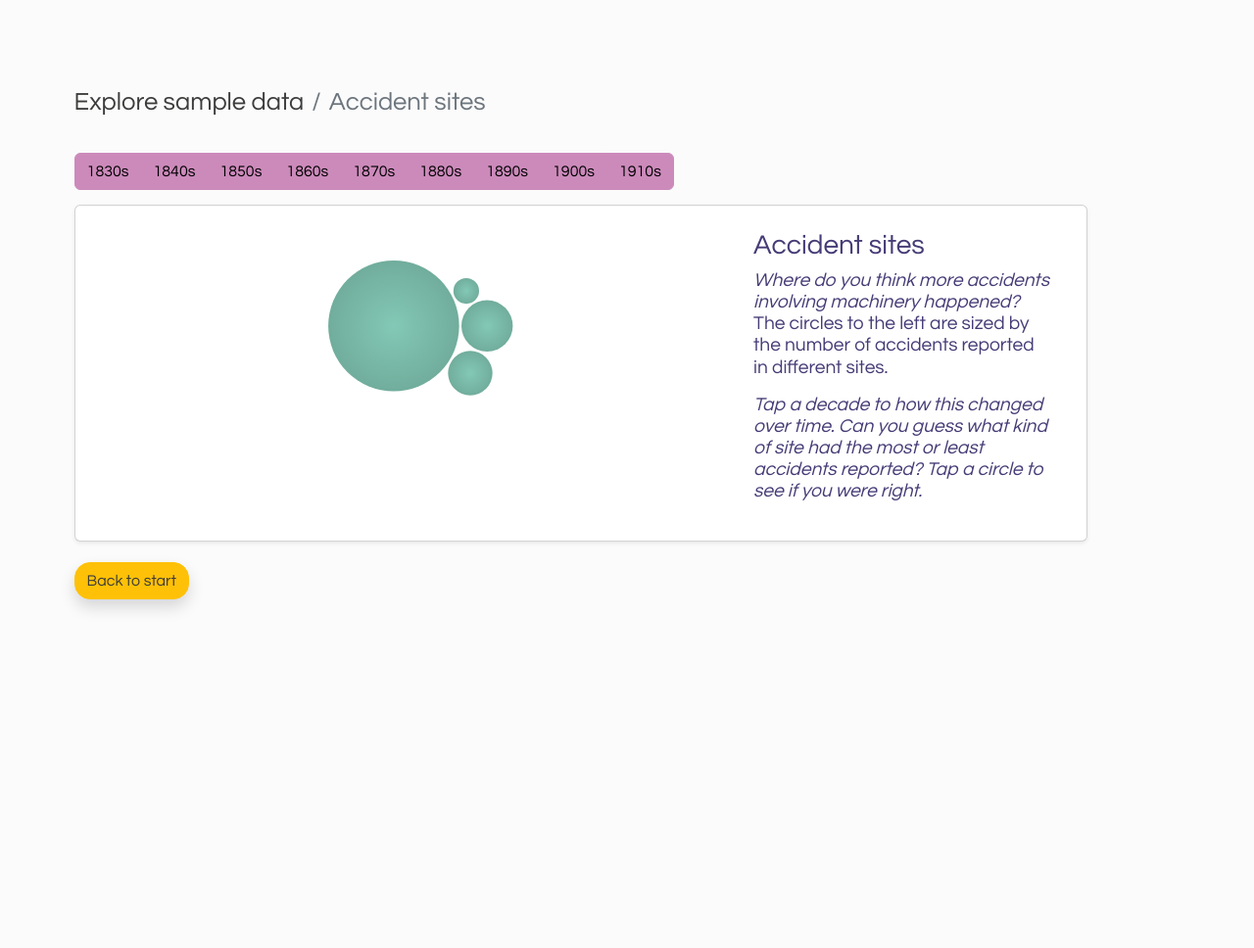
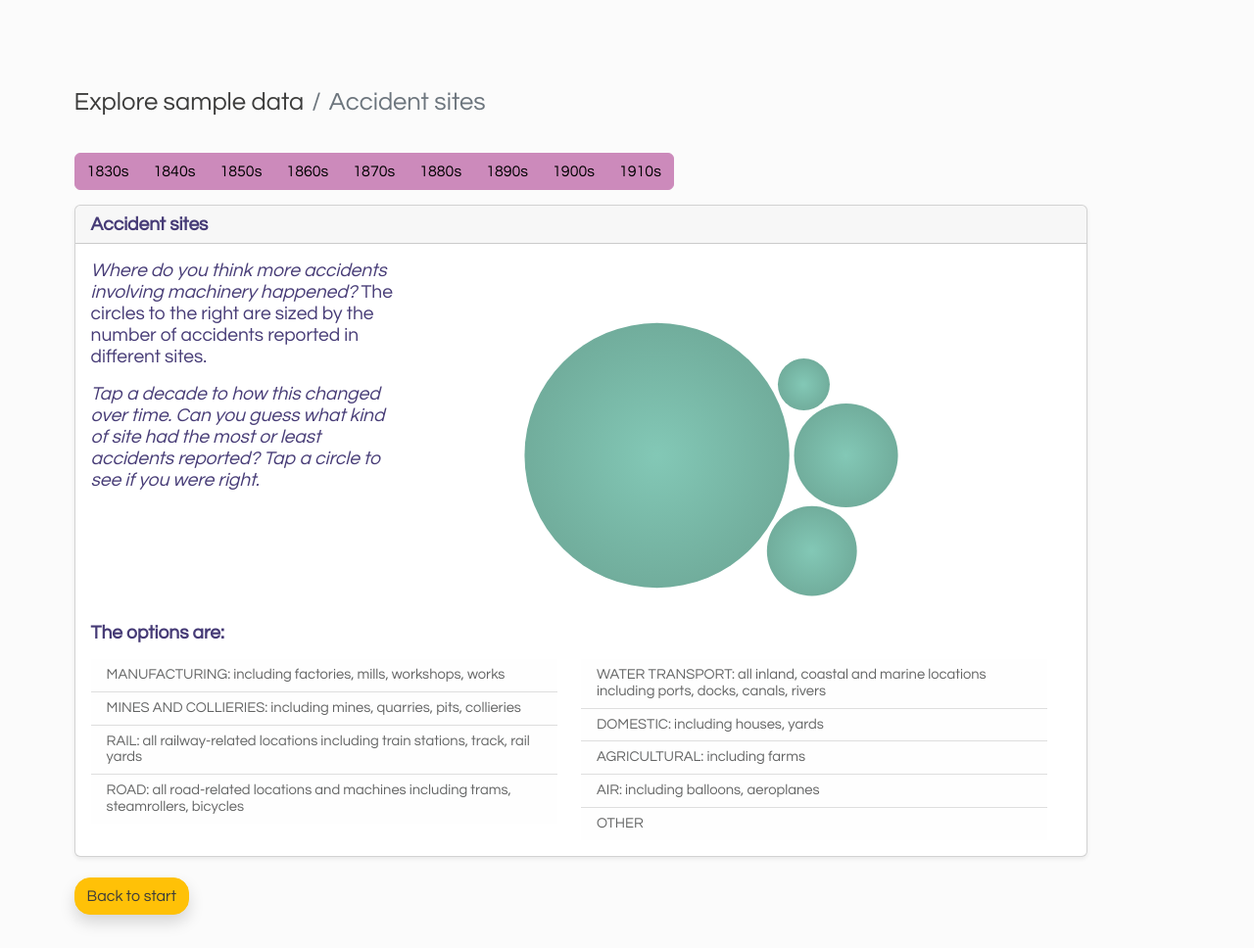
Before and after one commit to Living-with-machines/accidents-interactive, a plain HTML site: page slide5.html in a window 1280 px wide. Shown: the whole page at 98% size. Before the commit the page ends 832 px from the top, so only its background shows below. Drawn offline with nearby package versions, Linux system fonts and the light colour scheme.

Commit message:
Slide 5 (Accident sites) Fixes #8

```diff
--- /dev/null
+++ b/notebooks/slide5@85.js
@@ -0,0 +1,226 @@
+function _1(breadCrumb) {
+  return (
+    breadCrumb({ active: "Accident sites" })
+  )
+}
+
+function _decadeSelected(decadeSelector, categoryDataByDecade) {
+  return (
+    decadeSelector(Object.keys(categoryDataByDecade))
+  )
+}
+
+function _3(html, getChart, decadeSelected) {
+  const elem = html`
+    <div id="data-content" class="d-flex flex-row align-items-start" style="">
+      <div class="card shadow-sm col-11">
+        <div class="card-header">
+          Accident sites
+        </div>
+        <div class="card-body row">
+          <div class="col-12 row" style="height: 370px;">
+            <div class="col-4">
+              <p><em>Where do you think more accidents involving machinery happened?</em> The circles to the right are sized by the number of accidents reported in different sites.</p>
+              <p><em>Tap a decade to how this changed over time. Can you guess what kind of site had the most or least accidents reported? Tap a circle to see if you were right.</em></p>
+            </div>
+            <div class="col-8">
+              ${getChart({ decade: decadeSelected })}
+            </div>
+          </div>
+          <div class="col-12 row">
+            <p><strong>The options are:</strong></p>
+            <div class="col-6">
+              <ul class="list-group list-group-flush small">
+                <li class="list-group-item list-group-item-light small" id="MANUFACTURING"><span class="category">MANUFACTURING:</strong> including factories, mills, workshops, works</li>
+                <li class="list-group-item list-group-item-light small" id="MINES-AND-COLLIERIES"><span class="category">MINES AND COLLIERIES:</strong> including mines, quarries, pits, collieries</li>
+                <li class="list-group-item list-group-item-light small" id="RAIL"><span class="category">RAIL:</strong> all railway-related locations including train stations, track, rail yards</li>
+                <li class="list-group-item list-group-item-light small" id="ROAD"><span class="category">ROAD:</strong> all road-related locations and machines including trams, steamrollers, bicycles</li>
+              </ul>
+            </div>
+            <div class="col-6">
+              <ul class="list-group list-group-flush small">
+                <li class="list-group-item list-group-item-light small" id="WATER-TRANSPORT"><span class="category">WATER TRANSPORT:</strong> all inland, coastal and marine locations including ports, docks, canals, rivers</li>
+                <li class="list-group-item list-group-item-light small" id="DOMESTIC"><span class="category">DOMESTIC:</strong> including houses, yards</li>
+                <li class="list-group-item list-group-item-light small" id="AGRICULTURAL"><span class="category">AGRICULTURAL:</strong> including farms</li>
+                <li class="list-group-item list-group-item-light small" id="AIR"><span class="category">AIR:</strong> including balloons, aeroplanes</li>
+                <li class="list-group-item list-group-item-light small" id="OTHER"><span class="category">OTHER</strong></li>
+              </ul>
+            </div>
+          </div>
+        </div>
+      </div>
+    </div>`
+
+  return elem;
+}
+
+
+function _4(backToStart) {
+  return (
+    backToStart()
+  )
+}
+
+function _getChart(d3, svg, categoryDataByDecade) {
+  return (
+    ({
+      decade = 1830,
+      width = 600,
+      height = 400,
+      padding = 5,
+    } = {}) => {
+
+      //const svg = d3.select(DOM.svg(width, height));
+
+      const SVG = d3
+        .select(svg`<svg
+        width=${width}
+        height=${height}
+        viewBox="0,0,${width},${height}"
+        style="max-width:100%;height:auto;"
+        >`)
+
+      const categoryData = categoryDataByDecade[decade]
+
+      // const top3 = categoryData.children[0].children
+      //    .slice(0, 3)
+      //    .map(d => d.category)
+
+      const packing = d3.pack()
+        .size([width, height]) // width, height
+        .padding(padding)
+
+      const pack = () => packing(d3.hierarchy(categoryData).sum(d => d.value))
+
+      const root = pack();
+
+      // add gradients
+      SVG.append("defs")
+        .append("radialGradient")
+        .attr("id", "gradient")
+        .selectAll("stop")
+        .data([
+          { offset: "0%", stopColor: "#83c8b6" },
+          { offset: "100%", stopColor: "#71ad9c" },
+        ])
+        .join("stop")
+        .attr("offset", d => d.offset)
+        .attr("stop-color", d => d.stopColor)
+
+      const circleG = SVG.append("g")
+
+      const circle = circleG
+        .selectAll("circle")
+        .data(root.leaves())
+        .join("circle")
+        .attr("cx", d => d.x)
+        .attr("cy", d => d.y)
+        .attr("r", d => d.r)
+        .attr("fill", "url('#gradient')")
+        .attr("style", "cursor: pointer")
+        .on("mouseover", function () {
+          const selected = d3.select(this);
+          circle.attr("opacity", 1)
+          selected.attr("opacity", 0.7)
+          text
+            .attr("style", d => d === selected.datum() ?
+              "display: block; cursor: pointer; pointer-events: none;" :
+              "display: none")
+            .attr("font-weight", d => d === selected.datum() ? "700" : "400")
+
+          d3.selectAll(".list-group-item").classed("active", false);
+          d3.select(`.list-group-item#${selected.datum().data.category.replace(/ /g, '-')}`).classed("active", true);
+        })
+        .on("mouseout", function () {
+          circle.attr("opacity", 1)
+          text.attr("font-weight", "400")
+          d3.selectAll(".list-group-item").classed("active", false);
+        })
+
+      const text = SVG.append("g")
+        .selectAll("text")
+        .data(root.leaves().filter(d => d.data.value))
+        .join("text")
+        .attr("x", d => d.x)
+        .attr("y", d => d.y)
+        .attr("text-anchor", "middle")
+        .attr("font-family", "GT Walsheim")
+        .attr("font-size", "1.9rem")
+        .attr("fill", "black")
+        .attr("style", "display: none")
+        .text(d => d.data.category)
+
+      return SVG.node();
+    }
+  )
+}
+
+async function _categoryDataByDecade(FileAttachment) {
+  const categoryDataByDecade = await FileAttachment("categoryDataByDecade.json").json()
+
+  return Object.fromEntries(categoryDataByDecade)
+}
+
+
+function _decadeSelector(html) {
+  return (
+    (decadeList = [1830, 1840, 1850, 1860, 1870, 1880, 1890, 1900, 1910]) => {
+      const buttons = decadeList
+        .map(decade => html`<button type="button" class="btn btn-light" value="${decade}">${decade}s</button>`);
+
+      const control = html`<div class="btn-group" role="group" aria-label="Select a decade">${buttons}</div>`;
+      buttons.forEach(button => {
+        button.onclick = (evt) => {
+          evt && evt.preventDefault(); // avoid dispatching 'click' event outside
+          control.value = +button.value;
+          control.dispatchEvent(new CustomEvent('input'));
+        }
+      })
+
+      return Object.assign(control, {
+        value: 1830
+      });
+    }
+  )
+}
+
+function _breadCrumb(html) {
+  return (
+    ({
+      active = ""
+    } = {}) => html`<nav aria-label="breadcrumb">
+    <ol class="breadcrumb">
+      <li class="breadcrumb-item"><a href="slide2.html">Explore sample data</a></li>
+      <li class="breadcrumb-item active" aria-current="page">${active}</li>
+    </ol>
+  </nav>`
+  )
+}
+
+function _backToStart(html) {
+  return (
+    () => html`<footer class="mt-auto">
+    <p><a class="me-4 btn btn btn-warning rounded-4 shadow" href="slide2.html">Back to start</a></p>
+  </footer>`
+  )
+}
+
+export default function define(runtime, observer) {
+  const main = runtime.module();
+  function toString() { return this.url; }
+  const fileAttachments = new Map([
+    ["categoryDataByDecade.json", { url: new URL("./files/de1bce695c6bf745bfcbe77c2758d4893c279c6f3cfa38d18e42ede7f976c53932f573f9444a9745662c5eae73fb3e4615bd752b75a3b5efc405a1c32b884cb1.json", import.meta.url), mimeType: "application/json", toString }]
+  ]);
+  main.builtin("FileAttachment", runtime.fileAttachments(name => fileAttachments.get(name)));
+  main.variable(observer()).define(["breadCrumb"], _1);
+  main.variable(observer("viewof decadeSelected")).define("viewof decadeSelected", ["decadeSelector", "categoryDataByDecade"], _decadeSelected);
+  main.variable(observer("decadeSelected")).define("decadeSelected", ["Generators", "viewof decadeSelected"], (G, _) => G.input(_));
+  main.variable(observer()).define(["html", "getChart", "decadeSelected"], _3);
+  main.variable(observer()).define(["backToStart"], _4);
+  main.variable(observer("getChart")).define("getChart", ["d3", "svg", "categoryDataByDecade"], _getChart);
+  main.variable(observer("categoryDataByDecade")).define("categoryDataByDecade", ["FileAttachment"], _categoryDataByDecade);
+  main.variable(observer("decadeSelector")).define("decadeSelector", ["html"], _decadeSelector);
+  main.variable(observer("breadCrumb")).define("breadCrumb", ["html"], _breadCrumb);
+  main.variable(observer("backToStart")).define("backToStart", ["html"], _backToStart);
+  return main;
+}
--- a/slide5.js
+++ b/slide5.js
@@ -1,3 +1,3 @@
 /* slide 5 = 8a7a308522fd592b */
 
-export { default } from "./notebooks/slide5@54.js";
+export { default } from "./notebooks/slide5@85.js";
--- a/style/exhibition.css
+++ b/style/exhibition.css
@@ -55,6 +55,12 @@ svg {
 nav {
     font-size: 2vw !important;
     margin-bottom: 1rem;
+}
+
+.list-group-item.active {
+    background-color: #83c8b6 !important;
+    border-color: #71ad9c !important;
+    font-weight: bold !important;
 }
 
 #data-selector {
```
